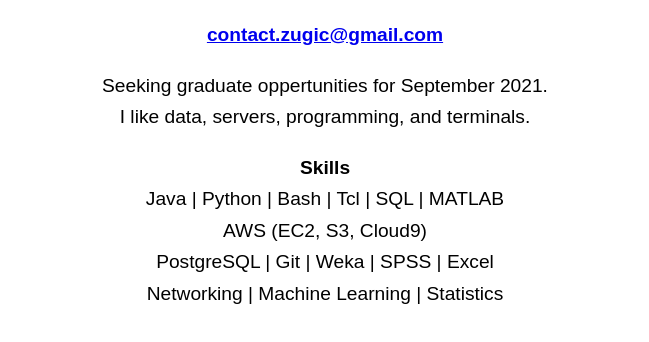
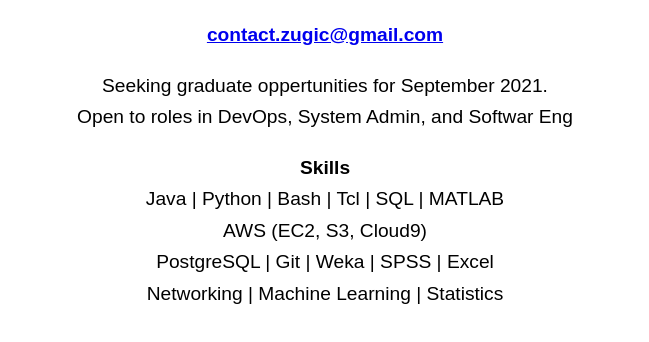
Before and after one commit to LucaZugic/lucazugic.github.io, a plain HTML site: page index.html in a window 1280 px wide. Shown: the part 146-488 px from the top of the page, without its empty margins (315-964 px from the left). Drawn offline with Linux system fonts and the light colour scheme.

Commit message:
Update index.html

```diff
--- a/index.html
+++ b/index.html
@@ -29,7 +29,7 @@
 	<h1>Luca Zugic</h1>
 	<p><strong><a href="mailto:contact.zugic@gmail.com">contact.zugic@gmail.com</a></strong>
 	<p>Seeking graduate oppertunities for September 2021.<br>
-	I like data, servers, programming, and terminals.
+	Open to roles in DevOps, System Admin, and Softwar Eng
 	<p><strong>Skills</strong><br>
 	Java | Python | Bash | Tcl | SQL | MATLAB<br>
 	AWS (EC2, S3, Cloud9)<br>
```
